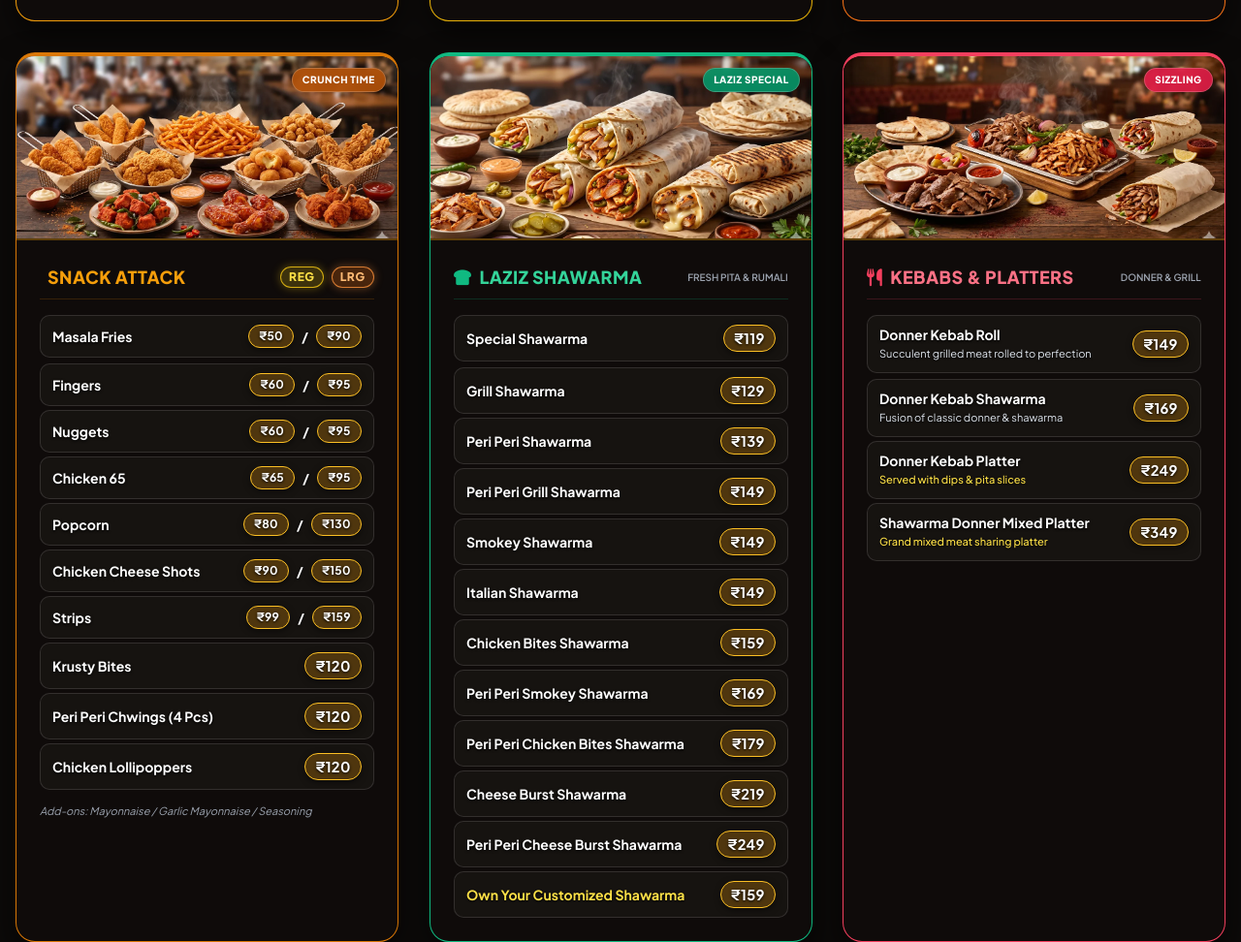
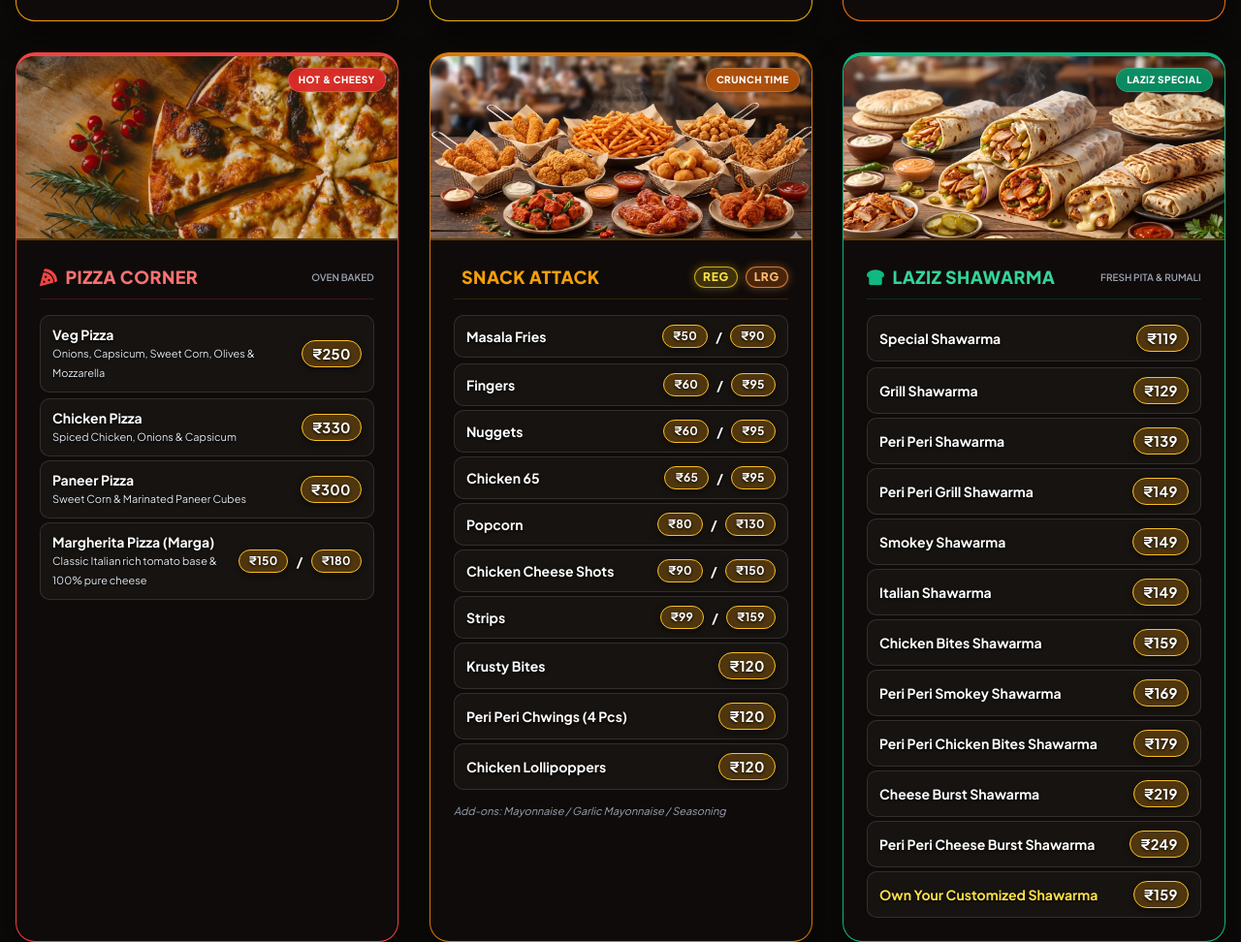
Before and after one commit to prarups/goldenmenu, a plain HTML site: page index.html in a window 1280 px wide. Shown: the part 1417-2389 px from the top of the page at 97% size. Drawn offline with nearby package versions, Linux system fonts and the light colour scheme.

Commit message:
added pizza section

```diff
--- a/index.html
+++ b/index.html
@@ -387,6 +387,10 @@
                 <i class="fas fa-burger text-orange-600"></i>
                 <span>Burgers</span>
             </a>
+            <a href="#pizza" class="cat-item text-red-500">
+                <i class="fas fa-pizza-slice text-red-500"></i>
+                <span>Pizza</span>
+            </a>
             <a href="#snacks" class="cat-item text-amber-700">
                 <i class="fas fa-cookie-bite text-amber-700"></i>
                 <span>Snacks</span>
@@ -618,6 +622,60 @@
                             <div class="item-row" data-name="Krisper Roll">
                                 <span class="font-semibold text-white">Krisper Roll</span>
                                 <span class="price-tag">₹90</span>
+                            </div>
+                        </div>
+                    </div>
+                </div>
+            </section>
+
+            <!-- 4. PIZZA CORNER -->
+            <section id="pizza" class="menu-card border-t-4 border-red-500">
+                <div class="relative overflow-hidden">
+                    <img src="Pizza.webp" class="section-img" alt="Pizza Special" loading="lazy" decoding="async" onerror="this.src='https://images.unsplash.com/photo-1513104890138-7c749659a591?q=80&w=1000&auto=format&fit=crop'">
+                    <span class="absolute top-3 right-3 bg-red-600/90 backdrop-blur-md text-white text-[10px] font-extrabold uppercase px-2.5 py-1 rounded-full tracking-wider border border-white/20">
+                        Hot &amp; Cheesy
+                    </span>
+                </div>
+                <div class="p-6 flex-1 flex flex-col justify-between">
+                    <div>
+                        <div class="flex items-center justify-between mb-4 border-b border-red-500/20 pb-2">
+                            <h2 class="text-lg font-black text-red-400 uppercase tracking-wide flex items-center gap-2">
+                                <i class="fas fa-pizza-slice text-red-500"></i> Pizza Corner
+                            </h2>
+                            <span class="text-[10px] text-gray-400 uppercase font-semibold">Oven Baked</span>
+                        </div>
+                        <div class="space-y-1 text-sm menu-item-container">
+                            <div class="item-row" data-name="Veg Pizza Onions Capsicum Sweet Corn Olives">
+                                <div>
+                                    <span class="font-semibold text-white">Veg Pizza</span>
+                                    <p class="text-[11px] text-gray-400">Onions, Capsicum, Sweet Corn, Olives &amp; Mozzarella</p>
+                                </div>
+                                <span class="price-tag">₹250</span>
+                            </div>
+                            <div class="item-row" data-name="Chicken Pizza Chicken Onions Capsicum">
+                                <div>
+                                    <span class="font-semibold text-white">Chicken Pizza</span>
+                                    <p class="text-[11px] text-gray-400">Spiced Chicken, Onions &amp; Capsicum</p>
+                                </div>
+                                <span class="price-tag">₹330</span>
+                            </div>
+                            <div class="item-row" data-name="Paneer Pizza Sweet Corn Paneer">
+                                <div>
+                                    <span class="font-semibold text-white">Paneer Pizza</span>
+                                    <p class="text-[11px] text-gray-400">Sweet Corn &amp; Marinated Paneer Cubes</p>
+                                </div>
+                                <span class="price-tag">₹300</span>
+                            </div>
+                            <div class="item-row" data-name="Margherita Pizza Marga Only Cheese">
+                                <div>
+                                    <span class="font-semibold text-white">Margherita Pizza (Marga)</span>
+                                    <p class="text-[11px] text-gray-400">Classic Italian rich tomato base &amp; 100% pure cheese</p>
+                                </div>
+                                <div class="flex items-center gap-2">
+                                    <span class="price-tag text-xs">₹150</span>
+                                    <span class="text-gray-500">/</span>
+                                    <span class="price-tag text-xs text-amber-400">₹180</span>
+                                </div>
                             </div>
                         </div>
                     </div>
```
Also changed, not shown: Pizza.webp (added).
